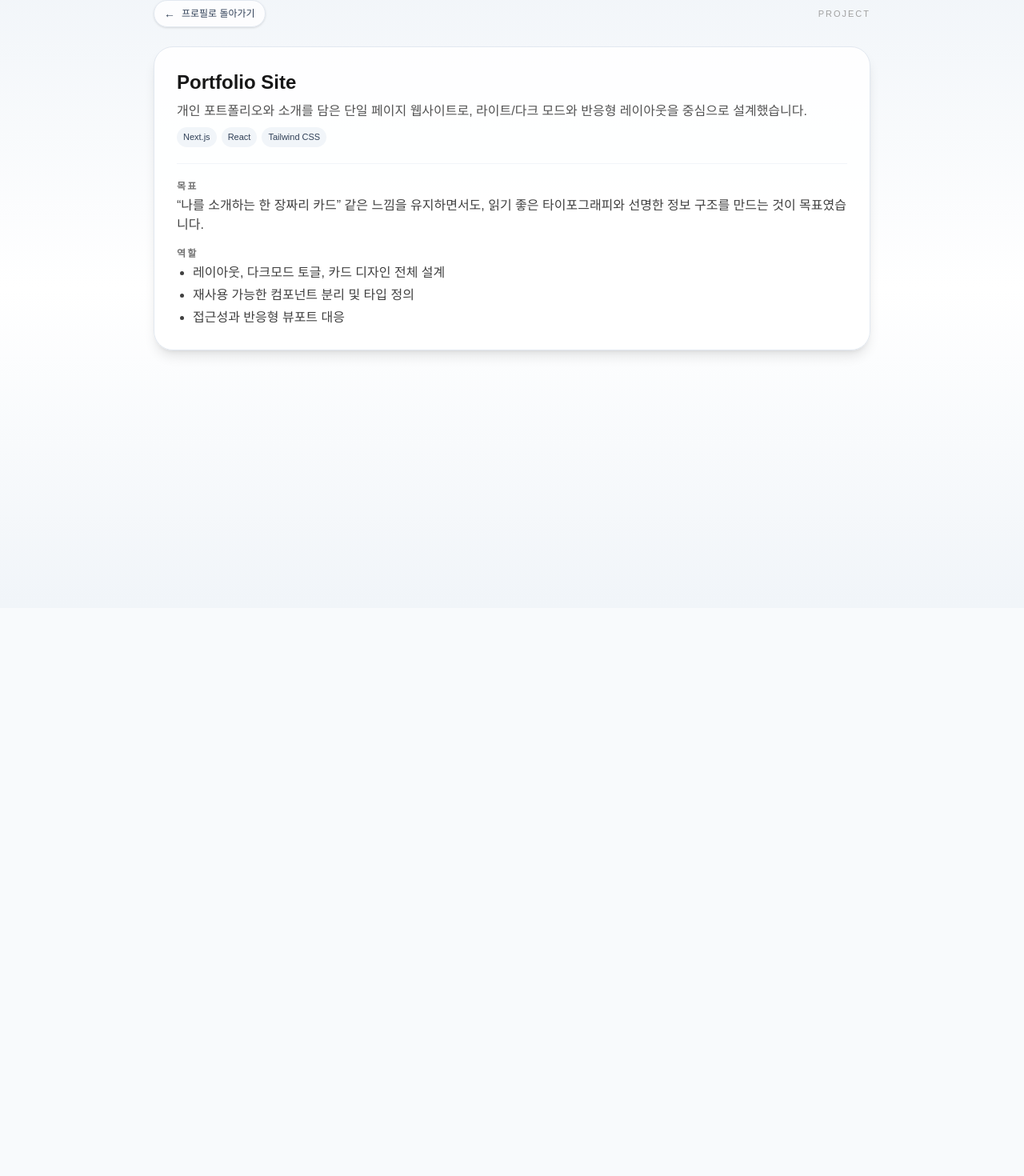
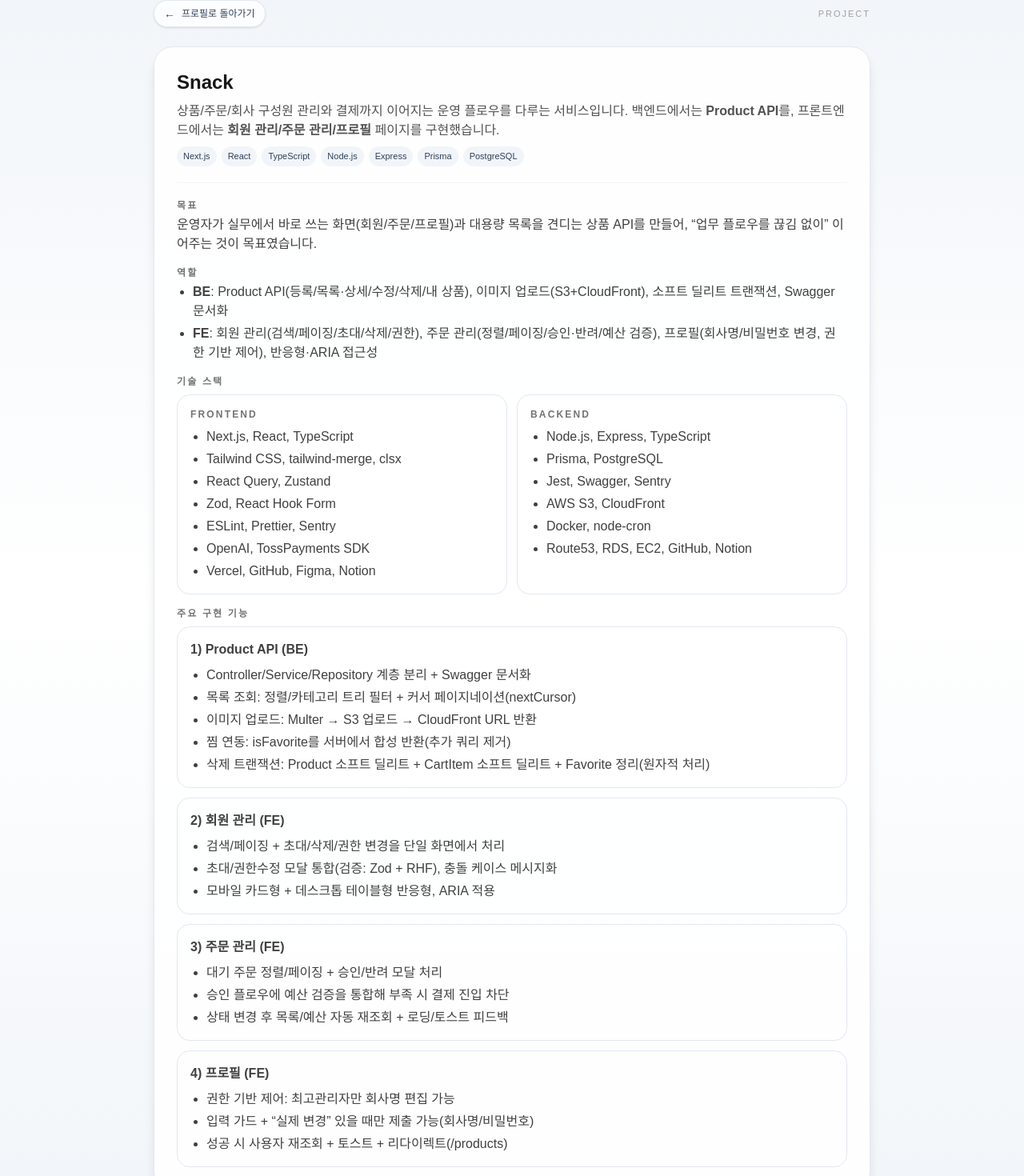
Before and after one commit to wooju01/profile_page, a Next.js app: page /projects/snack in a window 1280 px wide. Shown: the part 40-1510 px from the top of the page at 80% size. Before the commit the page ends 800 px from the top, so only its background shows below. Built offline with nearby package versions, Linux system fonts and the light colour scheme.

Commit message:
feat: snack 프로젝트 내용 30% 작성

```diff
--- a/app/projects/snack/page.tsx
+++ b/app/projects/snack/page.tsx
@@ -3,8 +3,9 @@ import type { Metadata } from "next";
 import Link from "next/link";
 
 export const metadata: Metadata = {
-  title: "Portfolio Site | Wooju",
-  description: "개인 포트폴리오와 소개를 담은 웹사이트 프로젝트",
+  title: "Snack | Wooju",
+  description:
+    "상품/주문/회원 관리 기능을 포함한 풀스택 서비스에서 Product API와 관리자 페이지를 구현",
 };
 
 export default function PortfolioPage() {
@@ -29,11 +30,13 @@ export default function PortfolioPage() {
         <section className="rounded-3xl border border-slate-200 bg-white/90 p-7 shadow-lg dark:border-white/10 dark:bg-slate-950/90">
           <header className="space-y-2 border-b border-slate-100 pb-5 dark:border-slate-800">
             <h1 className="text-xl md:text-2xl font-semibold text-neutral-900 dark:text-neutral-50">
-              Portfolio Site
+              Snack
             </h1>
             <p className="text-sm md:text-base text-neutral-600 dark:text-neutral-300">
-              개인 포트폴리오와 소개를 담은 단일 페이지 웹사이트로, 라이트/다크 모드와
-              반응형 레이아웃을 중심으로 설계했습니다.
+              상품/주문/회사 구성원 관리와 결제까지 이어지는 운영 플로우를 다루는
+              서비스입니다. 백엔드에서는 <strong>Product API</strong>를,
+              프론트엔드에서는 <strong>회원 관리/주문 관리/프로필</strong> 페이지를
+              구현했습니다.
             </p>
             <div className="flex flex-wrap gap-1.5 text-[11px]">
               <span className="rounded-full bg-slate-100 px-2 py-1 text-slate-700 dark:bg-slate-800 dark:text-slate-200">
@@ -43,7 +46,19 @@ export default function PortfolioPage() {
                 React
               </span>
               <span className="rounded-full bg-slate-100 px-2 py-1 text-slate-700 dark:bg-slate-800 dark:text-slate-200">
-                Tailwind CSS
+                TypeScript
+              </span>
+              <span className="rounded-full bg-slate-100 px-2 py-1 text-slate-700 dark:bg-slate-800 dark:text-slate-200">
+                Node.js
+              </span>
+              <span className="rounded-full bg-slate-100 px-2 py-1 text-slate-700 dark:bg-slate-800 dark:text-slate-200">
+                Express
+              </span>
+              <span className="rounded-full bg-slate-100 px-2 py-1 text-slate-700 dark:bg-slate-800 dark:text-slate-200">
+                Prisma
+              </span>
+              <span className="rounded-full bg-slate-100 px-2 py-1 text-slate-700 dark:bg-slate-800 dark:text-slate-200">
+                PostgreSQL
               </span>
             </div>
           </header>
@@ -54,8 +69,9 @@ export default function PortfolioPage() {
                 목표
               </h2>
               <p>
-                “나를 소개하는 한 장짜리 카드” 같은 느낌을 유지하면서도,
-                읽기 좋은 타이포그래피와 선명한 정보 구조를 만드는 것이 목표였습니다.
+                운영자가 실무에서 바로 쓰는 화면(회원/주문/프로필)과 대용량 목록을
+                견디는 상품 API를 만들어, “업무 플로우를 끊김 없이” 이어주는 것이
+                목표였습니다.
               </p>
             </section>
 
@@ -64,10 +80,101 @@ export default function PortfolioPage() {
                 역할
               </h2>
               <ul className="list-disc space-y-1 pl-5">
-                <li>레이아웃, 다크모드 토글, 카드 디자인 전체 설계</li>
-                <li>재사용 가능한 컴포넌트 분리 및 타입 정의</li>
-                <li>접근성과 반응형 뷰포트 대응</li>
+                <li>
+                  <strong>BE</strong>: Product API(등록/목록·상세/수정/삭제/내 상품),
+                  이미지 업로드(S3+CloudFront), 소프트 딜리트 트랜잭션, Swagger 문서화
+                </li>
+                <li>
+                  <strong>FE</strong>: 회원 관리(검색/페이징/초대/삭제/권한), 주문 관리(정렬/페이징/승인·반려/예산 검증),
+                  프로필(회사명/비밀번호 변경, 권한 기반 제어), 반응형·ARIA 접근성
+                </li>
               </ul>
+            </section>
+
+            <section className="space-y-2">
+              <h2 className="text-xs font-semibold uppercase tracking-[0.18em] text-neutral-500 dark:text-neutral-400">
+                기술 스택
+              </h2>
+
+              <div className="grid gap-3 md:grid-cols-2">
+                <div className="rounded-2xl border border-slate-200 bg-white/70 p-4 dark:border-slate-700/70 dark:bg-slate-900/50">
+                  <p className="text-xs font-semibold uppercase tracking-[0.18em] text-neutral-500 dark:text-neutral-400">
+                    Frontend
+                  </p>
+                  <ul className="mt-2 list-disc space-y-1 pl-5">
+                    <li>Next.js, React, TypeScript</li>
+                    <li>Tailwind CSS, tailwind-merge, clsx</li>
+                    <li>React Query, Zustand</li>
+                    <li>Zod, React Hook Form</li>
+                    <li>ESLint, Prettier, Sentry</li>
+                    <li>OpenAI, TossPayments SDK</li>
+                    <li>Vercel, GitHub, Figma, Notion</li>
+                  </ul>
+                </div>
+
+                <div className="rounded-2xl border border-slate-200 bg-white/70 p-4 dark:border-slate-700/70 dark:bg-slate-900/50">
+                  <p className="text-xs font-semibold uppercase tracking-[0.18em] text-neutral-500 dark:text-neutral-400">
+                    Backend
+                  </p>
+                  <ul className="mt-2 list-disc space-y-1 pl-5">
+                    <li>Node.js, Express, TypeScript</li>
+                    <li>Prisma, PostgreSQL</li>
+                    <li>Jest, Swagger, Sentry</li>
+                    <li>AWS S3, CloudFront</li>
+                    <li>Docker, node-cron</li>
+                    <li>Route53, RDS, EC2, GitHub, Notion</li>
+                  </ul>
+                </div>
+              </div>
+            </section>
+
+            <section className="space-y-2">
+              <h2 className="text-xs font-semibold uppercase tracking-[0.18em] text-neutral-500 dark:text-neutral-400">
+                주요 구현 기능
+              </h2>
+
+              <div className="space-y-3">
+                <div className="rounded-2xl border border-slate-200 bg-white/70 p-4 dark:border-slate-700/70 dark:bg-slate-900/50">
+                  <p className="font-semibold">1) Product API (BE)</p>
+                  <ul className="mt-2 list-disc space-y-1 pl-5">
+                    <li>Controller/Service/Repository 계층 분리 + Swagger 문서화</li>
+                    <li>목록 조회: 정렬/카테고리 트리 필터 + 커서 페이지네이션(nextCursor)</li>
+                    <li>이미지 업로드: Multer → S3 업로드 → CloudFront URL 반환</li>
+                    <li>찜 연동: isFavorite를 서버에서 합성 반환(추가 쿼리 제거)</li>
+                    <li>
+                      삭제 트랜잭션: Product 소프트 딜리트 + CartItem 소프트 딜리트 +
+                      Favorite 정리(원자적 처리)
+                    </li>
+                  </ul>
+                </div>
+
+                <div className="rounded-2xl border border-slate-200 bg-white/70 p-4 dark:border-slate-700/70 dark:bg-slate-900/50">
+                  <p className="font-semibold">2) 회원 관리 (FE)</p>
+                  <ul className="mt-2 list-disc space-y-1 pl-5">
+                    <li>검색/페이징 + 초대/삭제/권한 변경을 단일 화면에서 처리</li>
+                    <li>초대/권한수정 모달 통합(검증: Zod + RHF), 충돌 케이스 메시지화</li>
+                    <li>모바일 카드형 + 데스크톱 테이블형 반응형, ARIA 적용</li>
+                  </ul>
+                </div>
+
+                <div className="rounded-2xl border border-slate-200 bg-white/70 p-4 dark:border-slate-700/70 dark:bg-slate-900/50">
+                  <p className="font-semibold">3) 주문 관리 (FE)</p>
+                  <ul className="mt-2 list-disc space-y-1 pl-5">
+                    <li>대기 주문 정렬/페이징 + 승인/반려 모달 처리</li>
+                    <li>승인 플로우에 예산 검증을 통합해 부족 시 결제 진입 차단</li>
+                    <li>상태 변경 후 목록/예산 자동 재조회 + 로딩/토스트 피드백</li>
+                  </ul>
+                </div>
+
+                <div className="rounded-2xl border border-slate-200 bg-white/70 p-4 dark:border-slate-700/70 dark:bg-slate-900/50">
+                  <p className="font-semibold">4) 프로필 (FE)</p>
+                  <ul className="mt-2 list-disc space-y-1 pl-5">
+                    <li>권한 기반 제어: 최고관리자만 회사명 편집 가능</li>
+                    <li>입력 가드 + “실제 변경” 있을 때만 제출 가능(회사명/비밀번호)</li>
+                    <li>성공 시 사용자 재조회 + 토스트 + 리다이렉트(/products)</li>
+                  </ul>
+                </div>
+              </div>
             </section>
           </div>
         </section>
```
Also changed, not shown: 1 other file (tests, documents, lock files or other folders).
